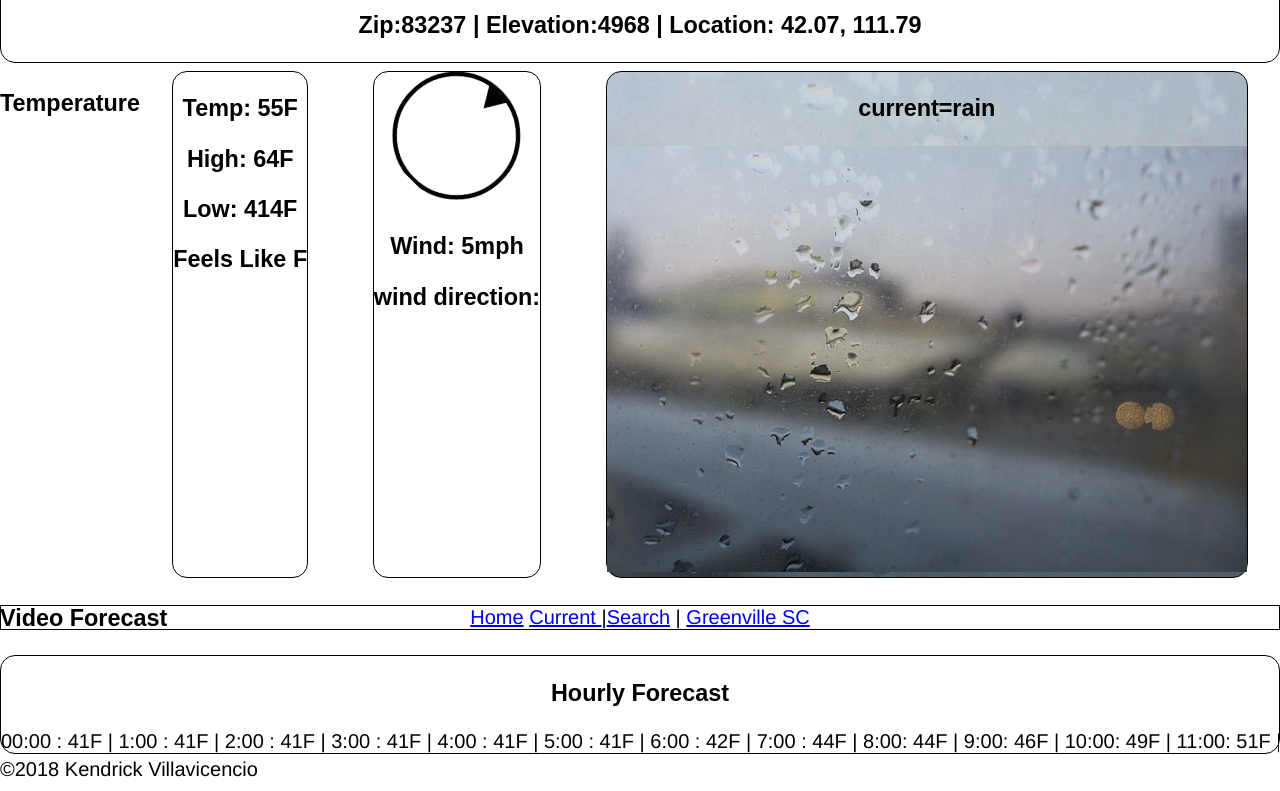
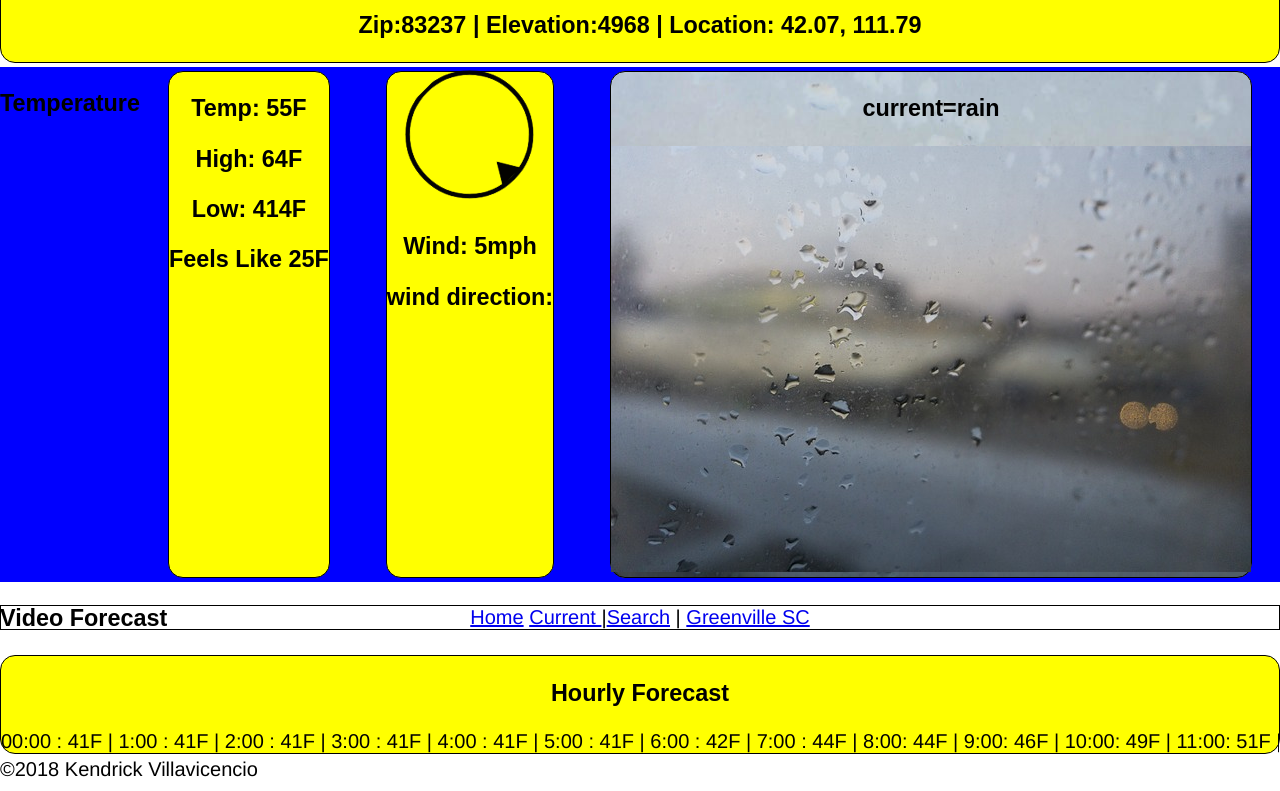
Before and after one commit to kendrickidaho/kendrickidaho.github.io, a plain HTML site: page weather/franklin.html in a window 1280 px wide. Shown: the part 170-961 px from the top of the page. Drawn offline with Linux system fonts and the light colour scheme; a web font is replaced by a local one.

Commit message:
Javascript work

```diff
--- a/weather/css/screen3.css
+++ b/weather/css/screen3.css
@@ -40,7 +40,7 @@ body {
 }
 
 .title {
-	background-color: (red, green, blue, alpha);
+	background-color: rgb(255, 255, 0);
 	margin: .2em auto;
 	border: 1px solid;
 	border-radius: 15px;
@@ -63,31 +63,31 @@ body {
 }
 
 .ne {
-	transform: rotate(45deg)
+	transform: rotate(45deg);
 }
 
 .e {
-	transform: rotate(90deg)
+	transform: rotate(90deg);
 }
 
 .se {
-	transform: rotate(135deg)
+	transform: rotate(135deg);
 }
 
 .s {
-	transform: rotate(180deg)
+	transform: rotate(180deg);
 }
 
 .sw {
-	transform: rotate(225deg)
+	transform: rotate(225deg);
 }
 
 .w {
-	transform: rotate(270deg)
+	transform: rotate(270deg);
 }
 
 .nw {
-	transform: rotate(315deg)
+	transform: rotate(315deg);
 }
 
 #curWeather {
@@ -95,9 +95,9 @@ body {
 }
 
 
-/* Background pictures for summary */ */
+/* Background pictures for summary */
 
-* .clear {
+.clear {
 	background-image: url("/weather/images/Optimized/clear-small.jpg");
 }
 
@@ -131,10 +131,11 @@ body {
 #curWeather{
 	display: flex;
 	flex-wrap: nowrap;
+	background-color: blue;
 }
 
 .title {
-	background-color: (red, green, blue);
+	background-color: rgb(255, 255, 0);
 	margin: .2em auto;
 	border: 1px solid;
 	border-radius: 15px;
--- a/weather/franklin.html
+++ b/weather/franklin.html
@@ -34,7 +34,7 @@
             </section>
 
             <section class="title" id="wind">
-            <div id="dial" class="ne"></div>
+            <div id="dial" class="SE"></div>
             <h3>Wind: 5mph </h3>
             <h3>wind direction: </h3>
             </section>
--- a/weather/js/functions.js
+++ b/weather/js/functions.js
@@ -2,10 +2,10 @@
 console.log('My javascript is being read.');
 
 // Variables for Function Use
-// const temp = 31;
-// const speed = 5;
+const temp = 31;
+const speed = 5;
 buildWC(speed, temp);
-const direction = "E"; //Set your own value
+const direction = "SE"; //Set your own value
 windDial(direction);
 
 
```
